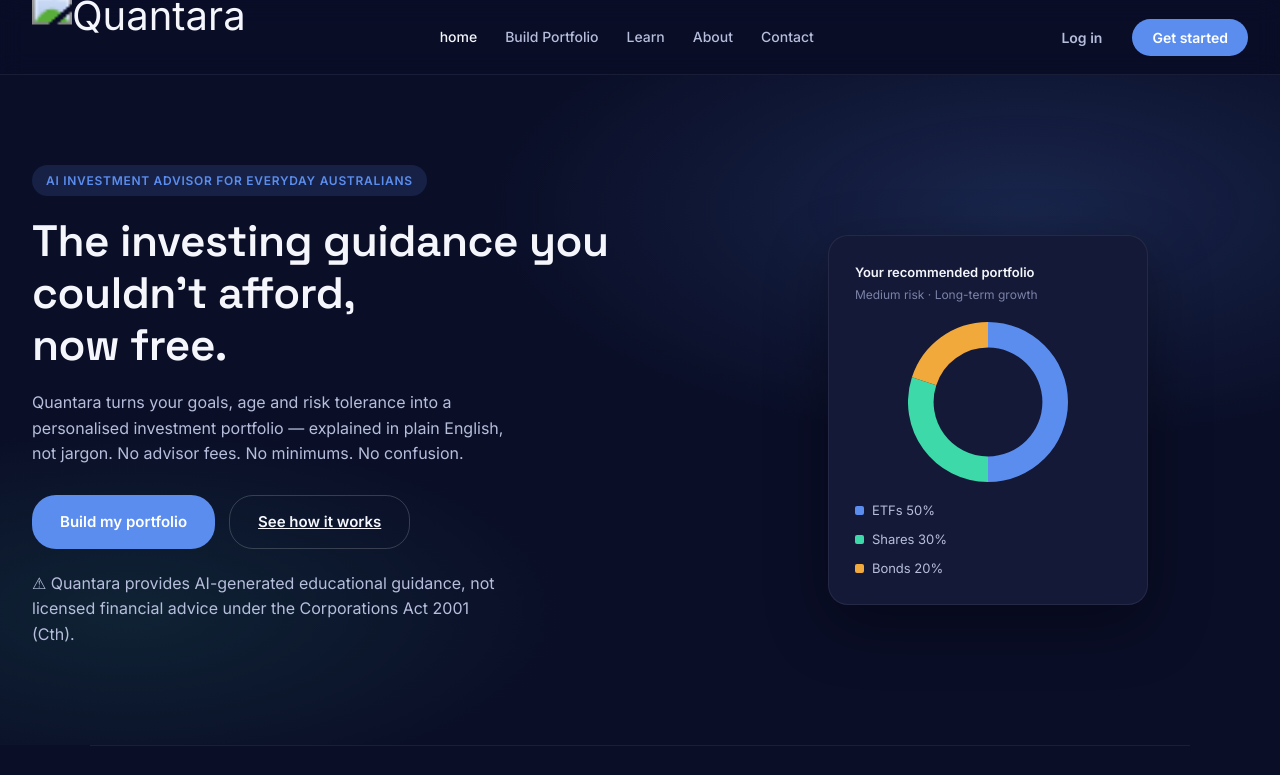
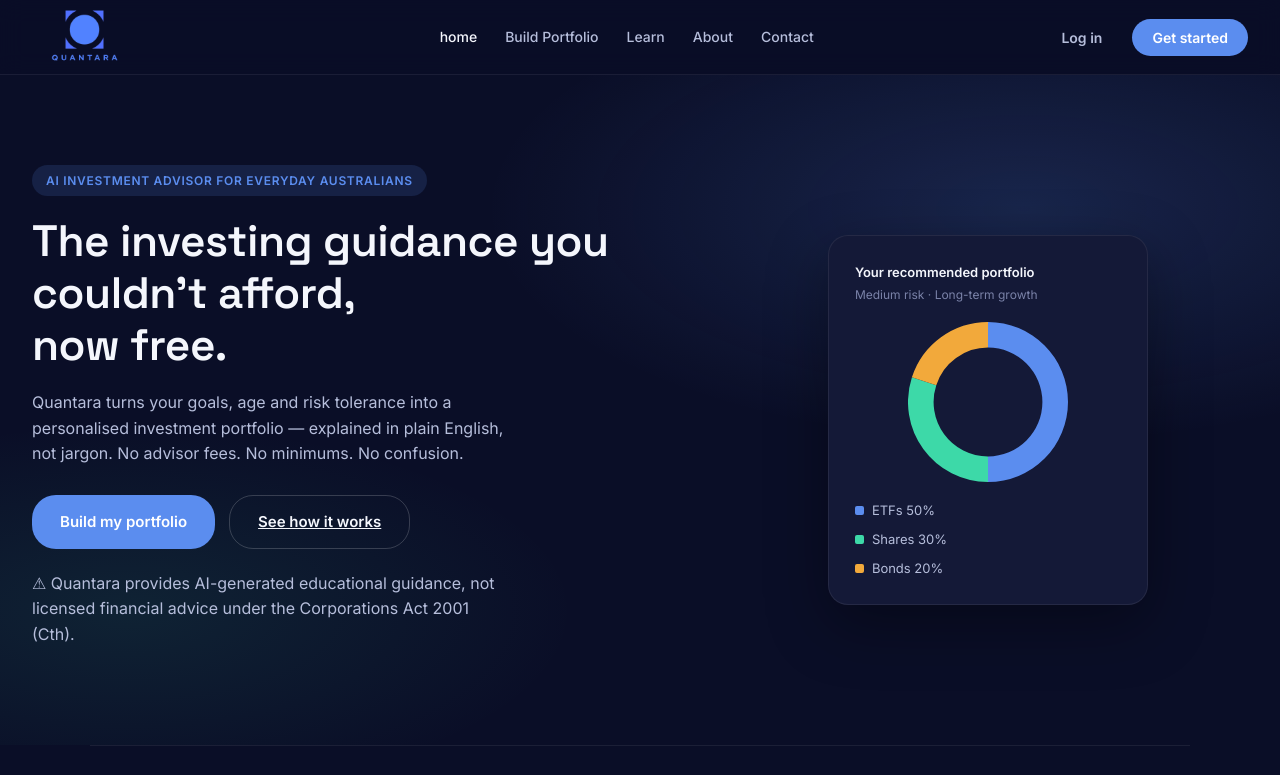
Before and after one commit to AmeyTappoo/ameytappoo.github.io, a plain HTML site: page index.html in a window 1280 px wide. Shown: the top 775 px of the page. Drawn offline with nearby package versions, Linux system fonts and the light colour scheme; no server answers.

Commit message:
Update index.html

```diff
--- a/index.html
+++ b/index.html
@@ -14,7 +14,7 @@
      <nav id="navbar">
         <div class="nav-container">
             <a href="#home-page" class="logo">
-                <img src="assets/logo.png" alt="Quantara" class="logo-img">
+                <img src="images/logo.png" alt="Quantara" class="logo-img">
             </a>
             <ul class="nav-links">
                 <li><a href="#home-page" class="nav-link active" data-page="home">home</a></li>
```
